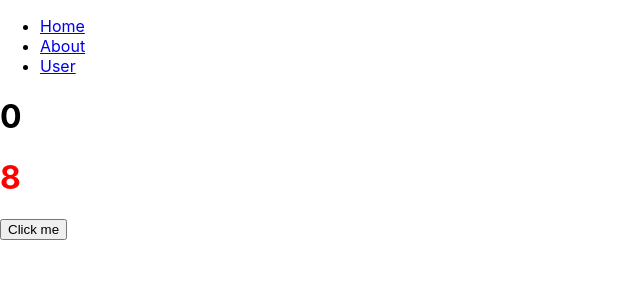
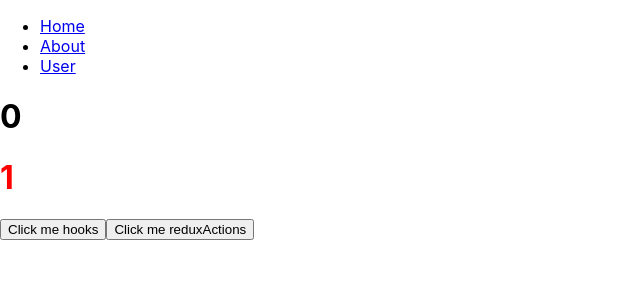
Before and after one commit to qhx0807/react-demo, a React (Create React App) app: page /user in a window 1280 px wide. Shown: the top 300 px of the page, without its empty margins (0-640 px from the left). Built offline with nearby package versions, Linux system fonts and the light colour scheme.

Commit message:
react hooks with redux connect

```diff
--- a/src/components/User.js
+++ b/src/components/User.js
@@ -7,18 +7,16 @@ function User (props) {
 	const addNum = useCallback(() => setN(N + 1), [ N ])
 
 	useEffect(() => {
-		const interval = setInterval(addNum, 1000)
-		return () => clearInterval(interval)
-	}, [ addNum ]) // 第二个参数 https://zh-hans.reactjs.org/docs/hooks-reference.html#useeffect
+		console.log(1)
+	}, [ N ]) // 第二个参数 https://zh-hans.reactjs.org/docs/hooks-reference.html#useeffect
 
 	return (
 		<div>
 			<h1>{props.count}</h1>
 			<h1 style={{ color: 'red' }}>{N}</h1>
 
-			<button onClick={ addNum }>
-        Click me
-			</button>
+			<button onClick={ addNum }> Click me hooks</button>
+			<button onClick={ props.add }> Click me reduxActions</button>
 		</div>
 	)
 }
@@ -29,4 +27,11 @@ const mapStateToProps = (state) => {
 	}
 }
 
-export default connect(mapStateToProps)(User)
+const mapDispatchToProps = (dispatch) => {
+	return {
+		add: () => dispatch({ type: 'INCREMENT' }),
+		mins: () => dispatch({ type: 'DECREMENT' })
+	}
+}
+
+export default connect(mapStateToProps, mapDispatchToProps)(User)
```
